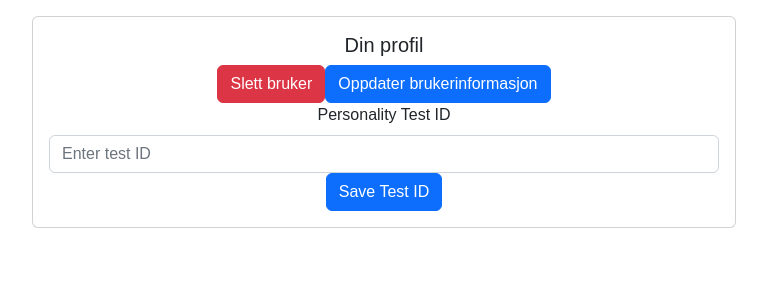
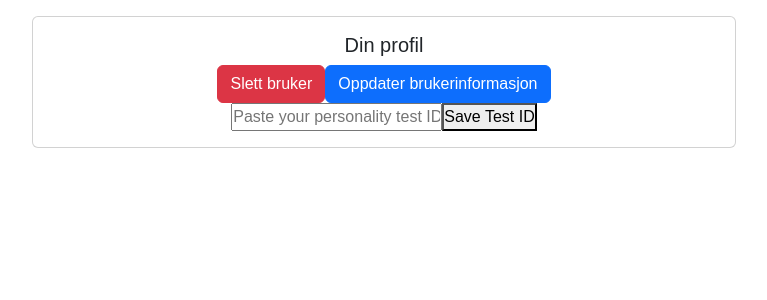
Before and after one commit to fielcool/app2000-gruppe13, a React (Create React App) app in the folder client/: page /LoggedInUser in a window 1280 px wide. Shown: the top 300 px of the page, without its empty margins (0-767 px from the left). Built offline with nearby package versions, Linux system fonts and the light colour scheme.

Commit message:
modified:   client/src/LoggedInUser.js 	modified:   client/src/PersonalityTestIdForm.js

```diff
--- a/client/src/LoggedInUser.js
+++ b/client/src/LoggedInUser.js
@@ -1,17 +1,17 @@
 import React, { useState } from "react";
-import { Card, Button, Modal, Form } from "react-bootstrap"; // Import Form component from react-bootstrap
+import { Card, Button, Modal, Form } from "react-bootstrap";
 import axios from "axios";
 import { useNavigate } from 'react-router-dom';
 import { useAuth } from "./context/AuthContext";
-import UpdateUserInfoForm from "./UpdateUserInfoForm"; // Import the new component
+import UpdateUserInfoForm from "./UpdateUserInfoForm";
+import PersonalityTestIdForm from "./PersonalityTestIdForm";
 
 const LoggedInUser = () => {
   const navigate = useNavigate();
   const [showModal, setShowModal] = useState(false);
   const [password, setPassword] = useState('');
   const { authToken, logout } = useAuth();
-  const [showUpdateForm, setShowUpdateForm] = useState(false); // State to toggle the visibility of UpdateUserInfoForm
-  const [testId, setTestId] = useState(''); // State to store the personality test ID
+  const [showUpdateForm, setShowUpdateForm] = useState(false);
 
   const handleDeleteAccount = async () => {
     console.log('Auth Token:', authToken);
@@ -61,36 +61,7 @@ const LoggedInUser = () => {
   };
 
   const handleUpdateUserInfo = () => {
-    // Toggle the visibility of UpdateUserInfoForm
     setShowUpdateForm(true);
-  };
-
-  const handleTestIdChange = (e) => {
-    setTestId(e.target.value);
-  };
-
-  const handleSaveTestId = async () => {
-    try {
-      const response = await axios.put(
-        'https://b5-usn-506fb35bcb0a.herokuapp.com/api/updateTestId',
-        { testId },
-        {
-          headers: {
-            Authorization: `Bearer ${authToken}`,
-            'Content-Type': 'application/json',
-          },
-        }
-      );
-
-      if (response.status === 200) {
-        console.log('Test ID saved successfully');
-        // Optionally, you can update the UI or perform other actions upon successful save
-      } else {
-        console.error('Failed to save test ID:', response.data);
-      }
-    } catch (error) {
-      console.error('Error saving test ID:', error);
-    }
   };
 
   return (
@@ -102,26 +73,11 @@ const LoggedInUser = () => {
             Slett bruker
           </Button>
 
-          {/* Button to toggle the visibility of UpdateUserInfoForm */}
           <Button variant="primary" onClick={handleUpdateUserInfo}>
             Oppdater brukerinformasjon
           </Button>
 
-          {/* Add Form for entering test ID */}
-          <Form>
-            <Form.Group controlId="testId">
-              <Form.Label>Personality Test ID</Form.Label>
-              <Form.Control
-                type="text"
-                placeholder="Enter test ID"
-                value={testId}
-                onChange={handleTestIdChange}
-              />
-            </Form.Group>
-            <Button variant="primary" onClick={handleSaveTestId}>
-              Save Test ID
-            </Button>
-          </Form>
+          <PersonalityTestIdForm authToken={authToken} />
 
           <Modal show={showModal} onHide={handleCancel}>
             <Modal.Header closeButton>
@@ -147,7 +103,6 @@ const LoggedInUser = () => {
         </Card.Body>
       </Card>
 
-      {/* Render the UpdateUserInfoForm component conditionally */}
       {showUpdateForm && <UpdateUserInfoForm />}
     </div>
   );
--- a/client/src/PersonalityTestIdForm.js
+++ b/client/src/PersonalityTestIdForm.js
@@ -13,7 +13,7 @@ function PersonalityTestIdForm({ authToken }) {
     try {
       console.log("Sending request to save personality test ID...");
       await axios.post(
-        "/api/savePersonalityTestId",
+        "/api/updateTestId",
         { testId },
         {
           headers: {
```
